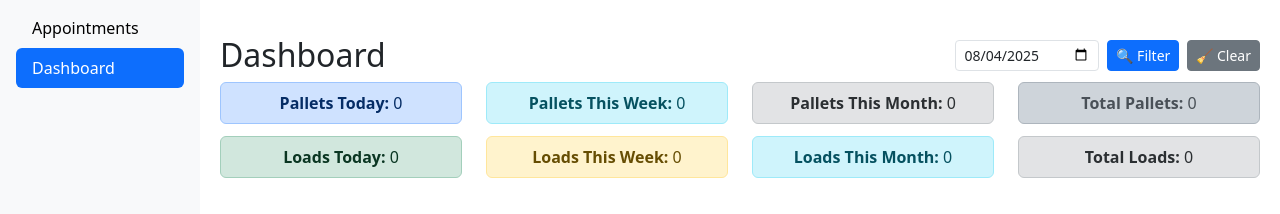
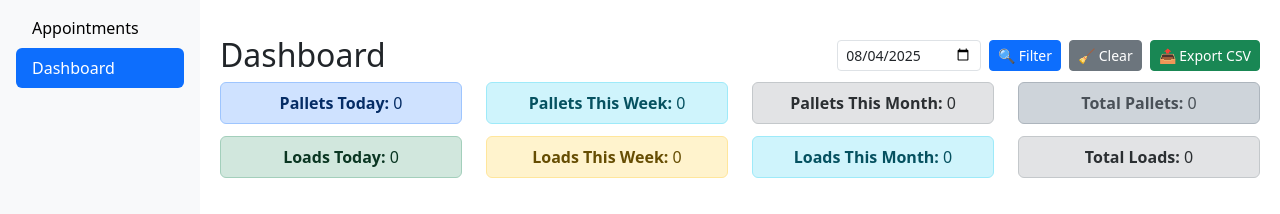
Before and after one commit to Buenomaurilio/Django_GoodsIn_test, a Django app: page /dashboard/ in a window 1280 px wide. Shown: the part 56-270 px from the top of the page. Run offline with Django 5.2, Linux system fonts and the light colour scheme; the visitor is signed in with stand-in values (Sample User, id 1); data that the repository does not hold is empty.

Commit message:
button export dashboard

```diff
--- a/appointments/urls.py
+++ b/appointments/urls.py
@@ -22,6 +22,8 @@ urlpatterns = [
     path('delete/<int:pk>/', views.delete_appointment, name='delete_appointment'),
     path('appointments/table/', views.appointment_table_partial, name='appointment_table_partial'),
     path('dashboard/', dashboard_view, name='dashboard'),
+    path('dashboard/export/', views.export_dashboard_csv, name='export_dashboard_csv'),
+
 ]
 
 # from django.contrib.auth import views as auth_views
--- a/appointments/views.py
+++ b/appointments/views.py
@@ -1,19 +1,21 @@
+from django.shortcuts import render, redirect, get_object_or_404
+from django.utils.dateparse import parse_date, parse_time
+from django.contrib.auth.decorators import login_required
+from django.template.loader import render_to_string
+from django.http import HttpResponse, JsonResponse
+from .forms import AppointmentForm, CheckerForm
+from .models import Appointment, Checker
+from datetime import timedelta, datetime
 from django.db.models import Sum, Count
 from django.utils.timezone import now
-from django.utils.dateparse import parse_date, parse_time
-from datetime import timedelta
-from django.shortcuts import render, redirect, get_object_or_404
-from django.contrib.auth.decorators import login_required
+from django.http import HttpResponse
 from django.contrib import messages
-from django.http import HttpResponse, JsonResponse
-from django.template.loader import render_to_string
+from .models import Appointment
 from django import forms
+import json
 import csv
 import io
-import json
 
-from .models import Appointment, Checker
-from .forms import AppointmentForm, CheckerForm
 
 class CSVImportForm(forms.Form):
     file = forms.FileField()
@@ -300,3 +302,26 @@ def appointment_table_partial(request):
             'appointments': appointments
         })
     })
+
+
+def export_dashboard_csv(request):
+    selected_date = request.GET.get('date')
+    appointments = Appointment.objects.all()
+
+    if selected_date:
+        appointments = appointments.filter(scheduled_date=selected_date)
+
+    response = HttpResponse(content_type='text/csv')
+    response['Content-Disposition'] = f'attachment; filename="dashboard_{selected_date or "all"}.csv"'
+
+    writer = csv.writer(response)
+    writer.writerow(['ID', 'Description', 'Date', 'Time', 'P.O', 'Qty', 'Hall', 'Tipped', 'Checked', 'Checker', 'Status'])
+
+    for a in appointments:
+        writer.writerow([
+            a.id, a.description, a.scheduled_date, a.scheduled_time, a.po, a.qtd_pallet,
+            a.hall, 'Yes' if a.tipped else 'No', 'Yes' if a.checked else 'No',
+            a.checker, a.status_load
+        ])
+
+    return response
--- a/templates/appointments/dashboard.html
+++ b/templates/appointments/dashboard.html
@@ -6,10 +6,16 @@
 <div class="sticky-top py-3 dark-bg" style="top: 0; z-index: 1020;">
   <div class="d-flex justify-content-between align-items-center flex-wrap gap-2 mb-2">
     <h2 class="mb-0">Dashboard</h2>
+    {% comment %} <form method="get" class="d-flex align-items-center gap-2">
+      <input type="date" name="date" class="form-control form-control-sm w-auto" value="{{ selected_date|date:'Y-m-d' }}">
+      <button type="submit" class="btn btn-sm btn-primary">🔍 Filter</button>
+      <a href="{% url 'dashboard' %}" class="btn btn-sm btn-secondary">🧹 Clear</a>
+    </form> {% endcomment %}
     <form method="get" class="d-flex align-items-center gap-2">
       <input type="date" name="date" class="form-control form-control-sm w-auto" value="{{ selected_date|date:'Y-m-d' }}">
       <button type="submit" class="btn btn-sm btn-primary">🔍 Filter</button>
       <a href="{% url 'dashboard' %}" class="btn btn-sm btn-secondary">🧹 Clear</a>
+      <a href="{% url 'export_dashboard_csv' %}?date={{ selected_date|date:'Y-m-d' }}" class="btn btn-sm btn-success">📤 Export CSV</a>
     </form>
 
 <!--     <form method="get" class="d-flex align-items-center gap-2">
```
